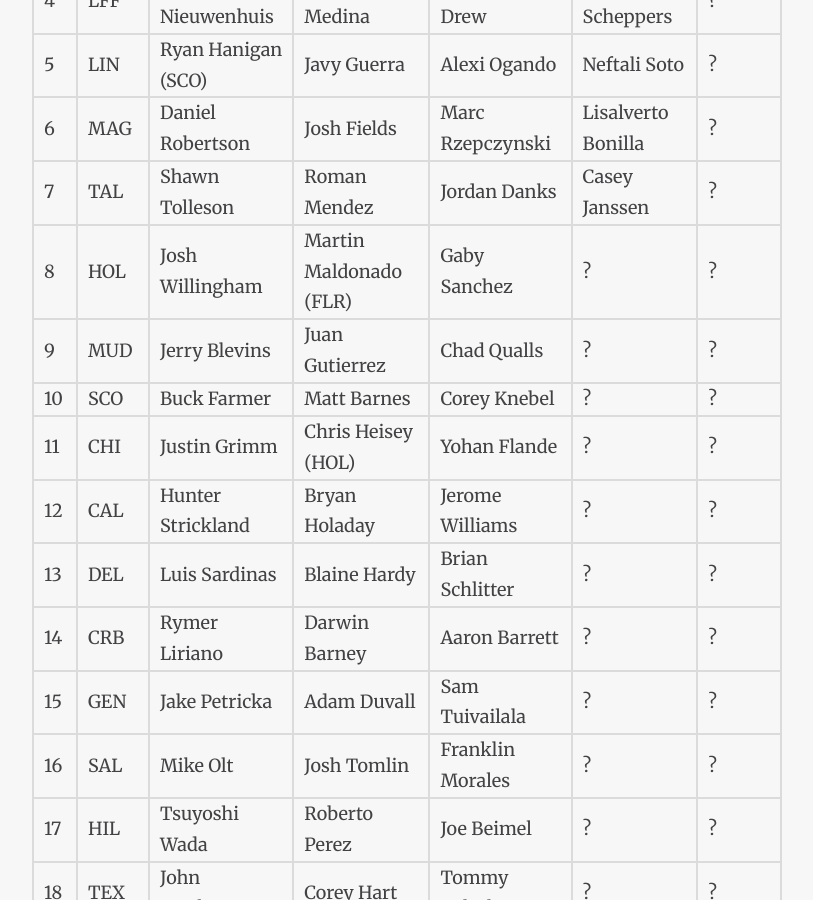
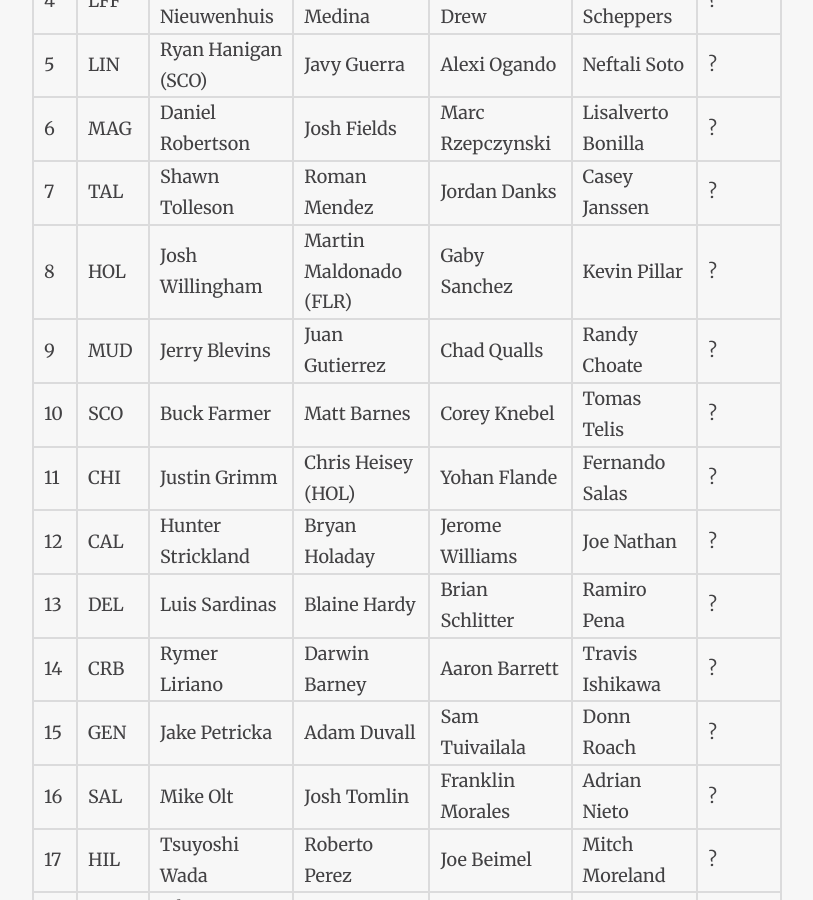
Before and after one commit to ADML1/adml1.github.io, a Jekyll site: the page built from draft.md, in a window 1280 px wide and 900 px high, scrolled down 2887 px. Shown: the whole window, without its empty margins (233-1046 px from the left). Built offline with Jekyll 4.4.1, drawn with Linux system fonts in a browser that asks for light colours; nearby versions of some CDN libraries; some of the changed text lies outside the part shown.

Commit message:
Update draft picks.

```diff
--- a/draft.md
+++ b/draft.md
@@ -47,22 +47,22 @@ imagefeature: hof.jpg
 5 | LIN | Ryan Hanigan (SCO) | Javy Guerra | Alexi Ogando | Neftali Soto | ?
 6 | MAG | Daniel Robertson | Josh Fields | Marc Rzepczynski | Lisalverto Bonilla | ?
 7 | TAL | Shawn Tolleson | Roman Mendez | Jordan Danks | Casey Janssen | ?
-8 | HOL | Josh Willingham | Martin Maldonado (FLR) | Gaby Sanchez | ? | ?
-9 | MUD | Jerry Blevins | Juan Gutierrez | Chad Qualls | ? | ?
-10 | SCO | Buck Farmer | Matt Barnes | Corey Knebel | ? | ?
-11 | CHI | Justin Grimm | Chris Heisey (HOL) | Yohan Flande | ? | ?
-12 | CAL | Hunter Strickland | Bryan Holaday | Jerome Williams | ? | ?
-13 | DEL | Luis Sardinas | Blaine Hardy | Brian Schlitter | ? | ?
-14 | CRB | Rymer Liriano | Darwin Barney | Aaron Barrett | ? | ?
-15 | GEN | Jake Petricka | Adam Duvall | Sam Tuivailala | ? | ?
-16 | SAL | Mike Olt | Josh Tomlin | Franklin Morales | ? | ?
-17 | HIL | Tsuyoshi Wada | Roberto Perez | Joe Beimel | ? | ?
-18 | TEX | John Mayberry | Corey Hart | Tommy Kahnle | ? | ?
-19 | SAX | Adam Rosales | Matt Thornton | John Holdzkom | ? | ?
-20 | JUN | Munenori Kawasaki | Danny Descalso | James McCann | ? | ?
-21 | DET | Brad Hand | Jake Smolinski | Miguel Rojas | ? | ?
-22 | GAS | Josh Phegley | Jorge Polanco | Cam Bedrosian | ? | ?
-23 | FLR | Mike Aviles | Christian Colon | Ben Paulsen | ? | ?
+8 | HOL | Josh Willingham | Martin Maldonado (FLR) | Gaby Sanchez | Kevin Pillar | ?
+9 | MUD | Jerry Blevins | Juan Gutierrez | Chad Qualls | Randy Choate | ?
+10 | SCO | Buck Farmer | Matt Barnes | Corey Knebel | Tomas Telis | ?
+11 | CHI | Justin Grimm | Chris Heisey (HOL) | Yohan Flande | Fernando Salas | ?
+12 | CAL | Hunter Strickland | Bryan Holaday | Jerome Williams | Joe Nathan | ?
+13 | DEL | Luis Sardinas | Blaine Hardy | Brian Schlitter | Ramiro Pena | ?
+14 | CRB | Rymer Liriano | Darwin Barney | Aaron Barrett | Travis Ishikawa | ?
+15 | GEN | Jake Petricka | Adam Duvall | Sam Tuivailala | Donn Roach | ?
+16 | SAL | Mike Olt | Josh Tomlin | Franklin Morales | Adrian Nieto | ?
+17 | HIL | Tsuyoshi Wada | Roberto Perez | Joe Beimel | Mitch Moreland | ?
+18 | TEX | John Mayberry | Corey Hart | Tommy Kahnle | JJ Hoover | ?
+19 | SAX | Adam Rosales | Matt Thornton | John Holdzkom | Chris Hatcher | ?
+20 | JUN | Munenori Kawasaki | Danny Descalso | James McCann | David Huff | ?
+21 | DET | Brad Hand | Jake Smolinski | Miguel Rojas | Nick Tropeano | ?
+22 | GAS | Josh Phegley | Jorge Polanco | Cam Bedrosian | Eddie Butler | ?
+23 | FLR | Mike Aviles | Christian Colon | Ben Paulsen | Kyle Crockett | ?
 24 | ATX | Sam Dyson (FLR) | Kendall Graveman (HOL) | Tucker Barnhart | ? | ?
 
 <br>
```
